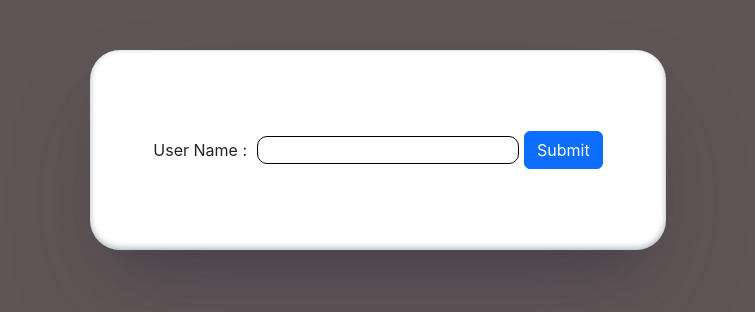
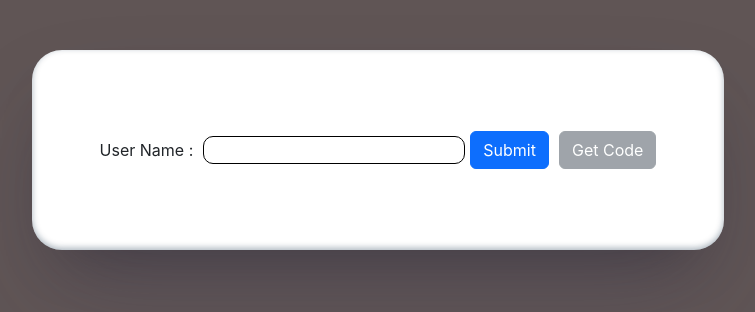
Before and after one commit to Jothishwar/github-pinned-repos, a React (Create React App) app: page / in a window 1280 px wide. Shown: the top 312 px of the page, without its empty margins (262-1017 px from the left). Built offline with nearby package versions, Linux system fonts and the light colour scheme.

Commit message:
component to display code

```diff
--- a/src/App.css
+++ b/src/App.css
@@ -24,7 +24,7 @@ body{
 	justify-content: center;
 	align-items: center;
 	height: 200px;
-	width: 50%;
+	width: 60%;
 	border-radius: 30px;
 	background-color: white;
 	box-shadow: rgba(50, 50, 93, 0.25) 0px 50px 100px -20px, rgba(0, 0, 0, 0.3) 0px 30px 60px -30px, rgba(10, 37, 64, 0.35) 0px -2px 6px 0px inset;
--- a/src/App.js
+++ b/src/App.js
@@ -1,6 +1,6 @@
 import './App.css';
 import { useState} from 'react';
-
+import GetCode from './components/GetCode';
 import Repositories from './components/Repositories';
 import { Button } from 'react-bootstrap';
 
@@ -9,6 +9,8 @@ function App() {
   const [user,setUser] = useState(null);
   const [items, setItems] = useState(null);
   const [isLoading, setIsLoading] = useState(false);
+  const [showModal, setShowModal] = useState(false);
+  const [isDisabled, setIsDisabled] = useState(true);
 
   const fetchData= () => {
       const fetchRepos = async () => {
@@ -16,12 +18,14 @@ function App() {
       const data = await res.json()
       setItems(data)
       setIsLoading(false)
+      setIsDisabled(false)
       };
       fetchRepos()
   };
 
   const handleChange=(e)=>{
     setUser(e.target.value)
+    setIsDisabled(true)
   }
   const handleSubmit = () => {
     setIsLoading(true);
@@ -33,6 +37,13 @@ function App() {
         <p htmlFor='username'>User Name :</p>
         <input type="text" name='username' onChange={handleChange} />
         <Button variant="primary" onClick={handleSubmit} >Submit</Button>
+        <Button
+          variant="secondary"
+          onClick={()=>setShowModal(true)}
+          disabled={isDisabled}
+        >
+          Get Code
+        </Button>
       </div>
       {isLoading && (
         <div className='scaling-dots'>
@@ -46,6 +57,12 @@ function App() {
       {items && !isLoading && (
         <Repositories items={items} user={user} />
       )}
+      {showModal && (
+      <GetCode
+        show={showModal}
+        onHide={()=>setShowModal(false)}
+      />
+      )}
     </div>
   );
 }
--- /dev/null
+++ b/src/components/GetCode.js
@@ -0,0 +1,27 @@
+import React from 'react'
+import Modal from 'react-bootstrap/Modal';
+import { Button } from 'react-bootstrap';
+
+function GetCode(props) {
+	return (
+		<div>
+			<Modal
+				{...props}
+				size='lg'
+				centered
+			>
+				<Modal.Header closeButton>
+					Code
+				</Modal.Header>
+				<Modal.Body>
+					Your Code
+				</Modal.Body>
+				<Modal.Footer>
+					<Button onClick={props.onHide}>Close</Button>
+				</Modal.Footer>
+			</Modal>
+		</div>
+	)
+}
+
+export default GetCode
```
